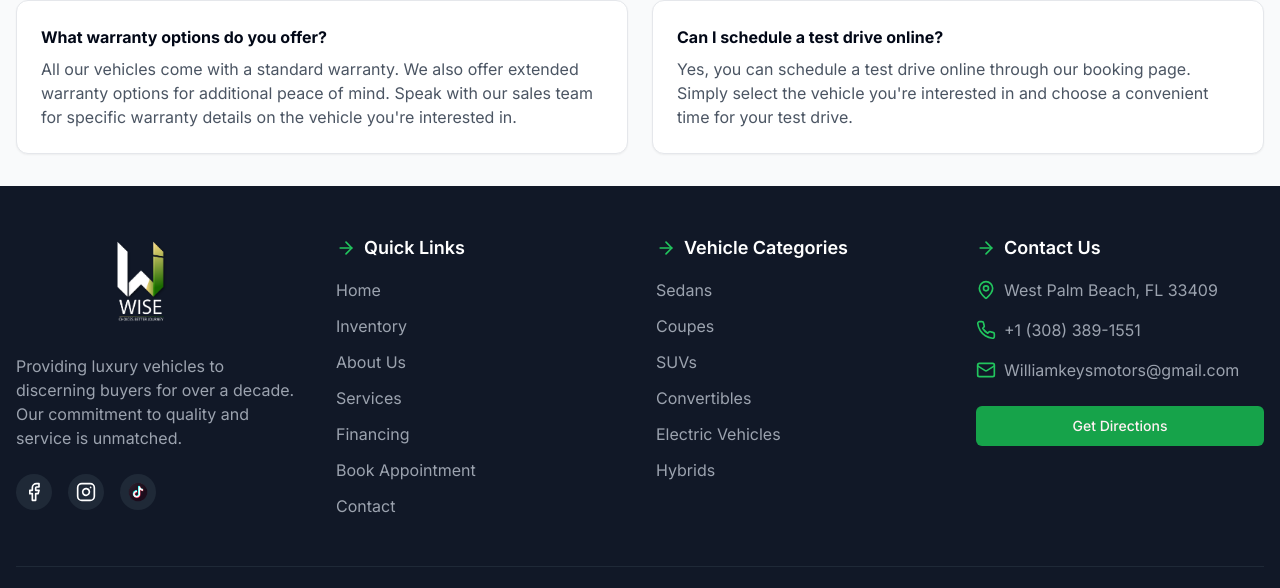
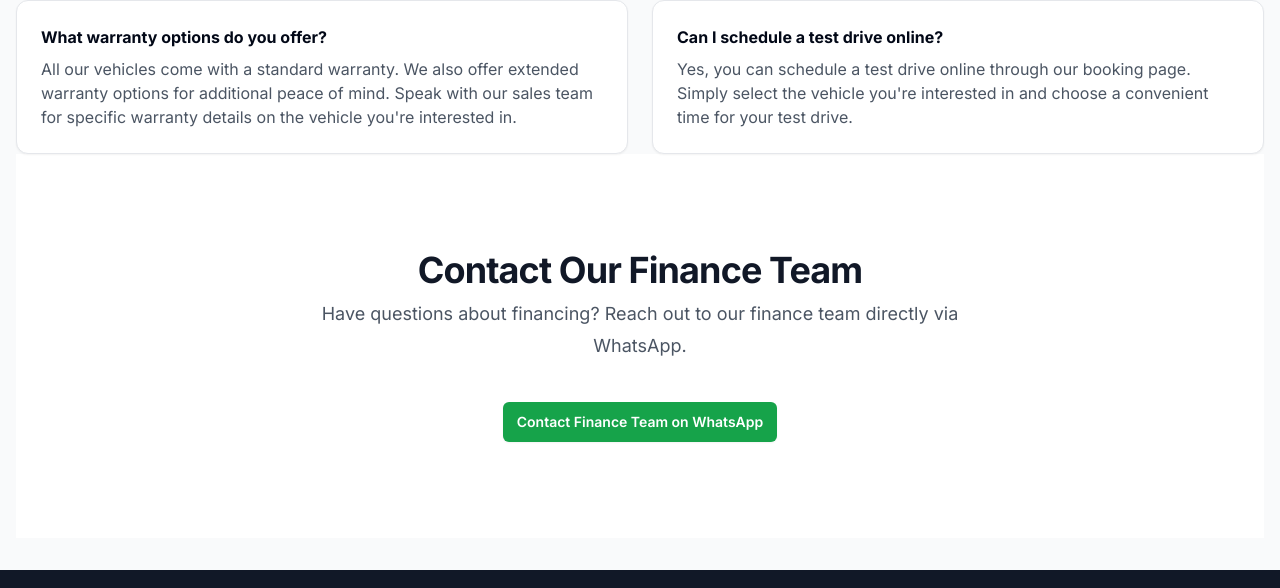
Before and after one commit to twinxAIHUB/wjcarstest, a Next.js app: page /contact in a window 1280 px wide. Shown: the part 1285-1873 px from the top of the page. Built offline with nearby package versions, Linux system fonts and the light colour scheme; no server answers.

Commit message:
added whatsapp API to finance page

```diff
--- a/app/contact/page.tsx
+++ b/app/contact/page.tsx
@@ -192,6 +192,27 @@ export default function ContactPage() {
           </div>
         </div>
       </section>
+
+      <div className="bg-white py-16 sm:py-24">
+        <div className="mx-auto max-w-7xl px-6 lg:px-8">
+          <div className="mx-auto max-w-2xl text-center">
+            <h2 className="text-3xl font-bold tracking-tight text-gray-900 sm:text-4xl">Contact Our Finance Team</h2>
+            <p className="mt-2 text-lg leading-8 text-gray-600">
+              Have questions about financing? Reach out to our finance team directly via WhatsApp.
+            </p>
+          </div>
+          <div className="mt-10 flex justify-center">
+            <a
+              href="https://api.whatsapp.com/send/?phone=13083891551&text=Hola+William%2C+me+interesa+el+servicio+de+Insurance+Premium.&type=phone_number&app_absent=0"
+              target="_blank"
+              rel="noopener noreferrer"
+              className="rounded-md bg-green-600 px-3.5 py-2.5 text-sm font-semibold text-white shadow-sm hover:bg-green-500 focus-visible:outline focus-visible:outline-2 focus-visible:outline-offset-2 focus-visible:outline-green-600"
+            >
+              Contact Finance Team on WhatsApp
+            </a>
+          </div>
+        </div>
+      </div>
     </div>
   )
 }
```
